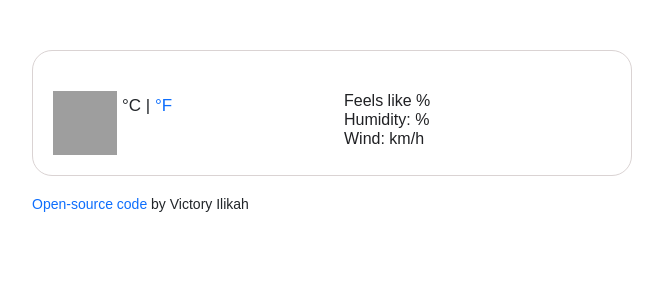
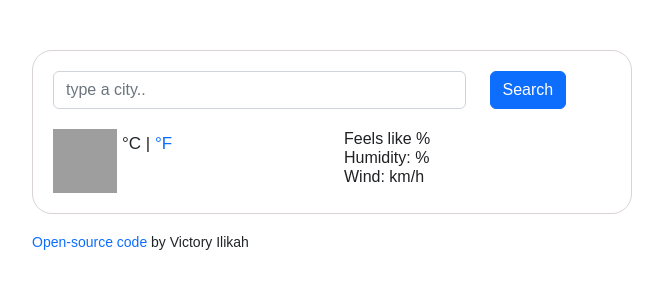
Before and after one commit to Vicksbabe58/Shecodes-WeatherAPP-Final, a plain HTML site: page index.html in a window 1280 px wide. Shown: the whole page, without its empty margins (308-971 px from the left). Drawn offline with nearby package versions, Linux system fonts and the light colour scheme; no server answers; grey boxes are pictures that could not be loaded.

Commit message:
Added the Search Engine

```diff
--- a/index.html
+++ b/index.html
@@ -19,6 +19,22 @@
     <div class="container">
       <div class="weather-wrapper">
         <div class="weather-app">
+          <form id="search-form" class="mb-3">
+            <div class="row">
+              <div class="col-9">
+                <input
+                  type="search"
+                  placeholder="type a city.."
+                  class="form-control"
+                  id="city-input"
+                  autocomplete="off"
+                />
+              </div>
+              <div class="col-3">
+                <input type="submit" value="Search" class="btn btn-primary" />
+              </div>
+            </div>
+          </form>
           <div class="overview">
             <h1 id="city"></h1>
             <ul>
--- a/src/plus.js
+++ b/src/plus.js
@@ -73,8 +73,18 @@ function displayTemperature(response) {
   iconElement.setAttribute("alt", response.data.weather[0].description);
 }
 
-let apiKey = "6ca604c95283a09c75d6e1f82b1cae7e";
-let city = "lisbon";
-let apiUrl = `https://api.openweathermap.org/data/2.5/weather?q=${city}&appid=${apiKey}&units=metric`;
+function search(city) {
+  let apiKey = "6ca604c95283a09c75d6e1f82b1cae7e";
+  let apiUrl = `https://api.openweathermap.org/data/2.5/weather?q=${city}&appid=${apiKey}&units=metric`;
+  axios.get(apiUrl).then(displayTemperature);
+}
+search("Awka");
 
-axios.get(apiUrl).then(displayTemperature);
+function handleSubmit(event) {
+  event.preventDefault();
+  let cityInputElement = document.querySelector("#city-input");
+  search(cityInputElement.value);
+}
+
+let form = document.querySelector("#search-form");
+form.addEventListener("submit", handleSubmit);
```
